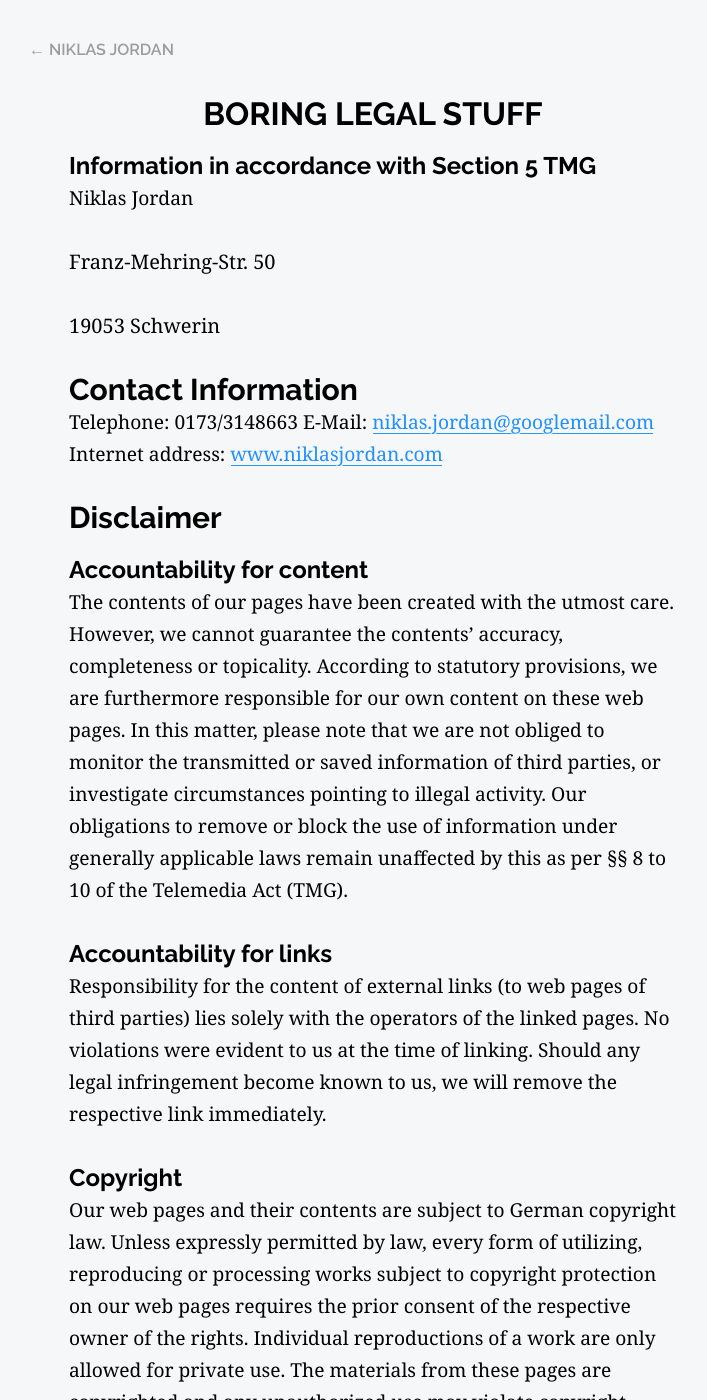
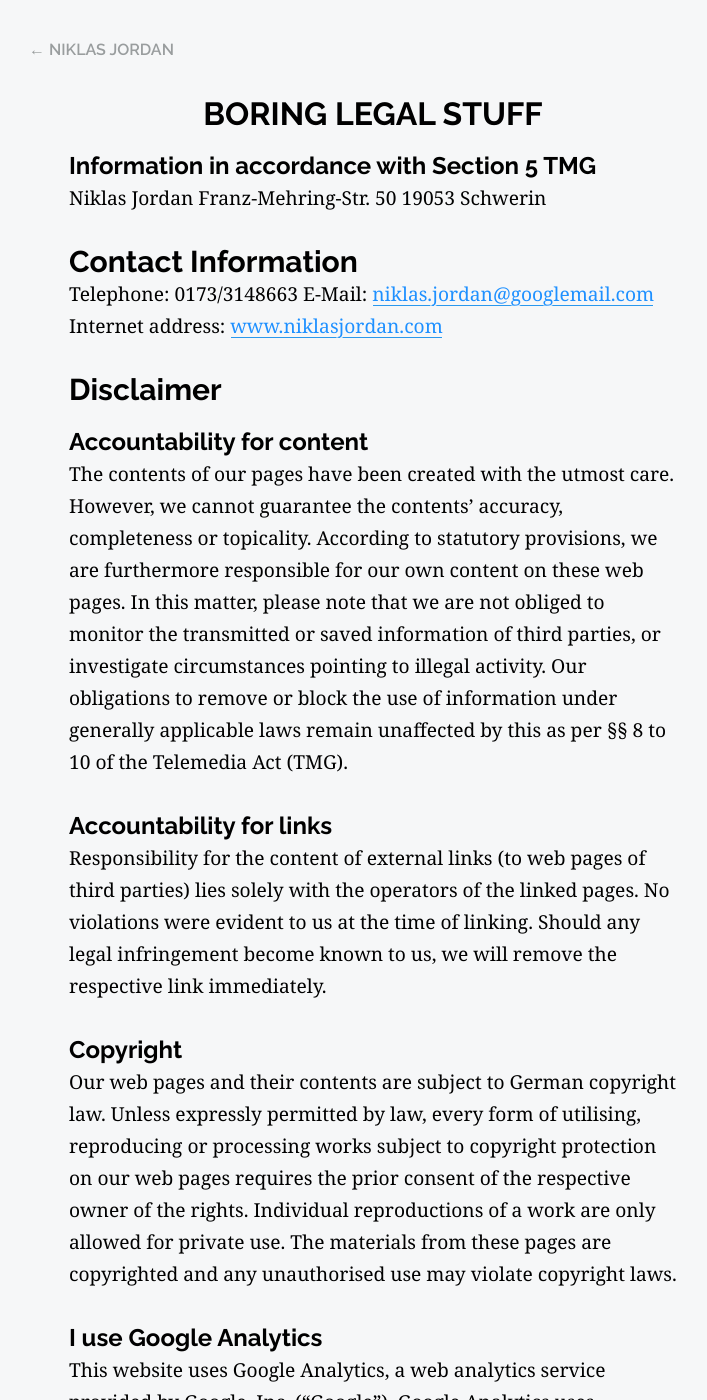
Before and after one commit to NiklasJordan/niklasjordan.com-ALT, a Jekyll site: the page built from imprint.markdown, in a window 1280 px wide and 1400 px high. Shown: the whole window, without its empty margins (267-974 px from the left). Built offline with Jekyll 4.4.1, drawn with Linux system fonts in a browser that asks for light colours; some of the changed text lies outside the part shown.

Commit message:
Updated Imprint

```diff
--- a/imprint.markdown
+++ b/imprint.markdown
@@ -9,9 +9,7 @@ layout: page
 ### Information in accordance with Section 5 TMG
 
 Niklas Jordan
-
 Franz-Mehring-Str. 50
-
 19053 Schwerin
 
 ## Contact Information
@@ -32,7 +30,7 @@ Responsibility for the content of external links (to web pages of third parties)
 
 ### Copyright
 
-Our web pages and their contents are subject to German copyright law. Unless expressly permitted by law, every form of utilizing, reproducing or processing works subject to copyright protection on our web pages requires the prior consent of the respective owner of the rights. Individual reproductions of a work are only allowed for private use. The materials from these pages are copyrighted and any unauthorized use may violate copyright laws.
+Our web pages and their contents are subject to German copyright law. Unless expressly permitted by law, every form of utilising, reproducing or processing works subject to copyright protection on our web pages requires the prior consent of the respective owner of the rights. Individual reproductions of a work are only allowed for private use. The materials from these pages are copyrighted and any unauthorised use may violate copyright laws.
 
 ### I use Google Analytics
 
```
